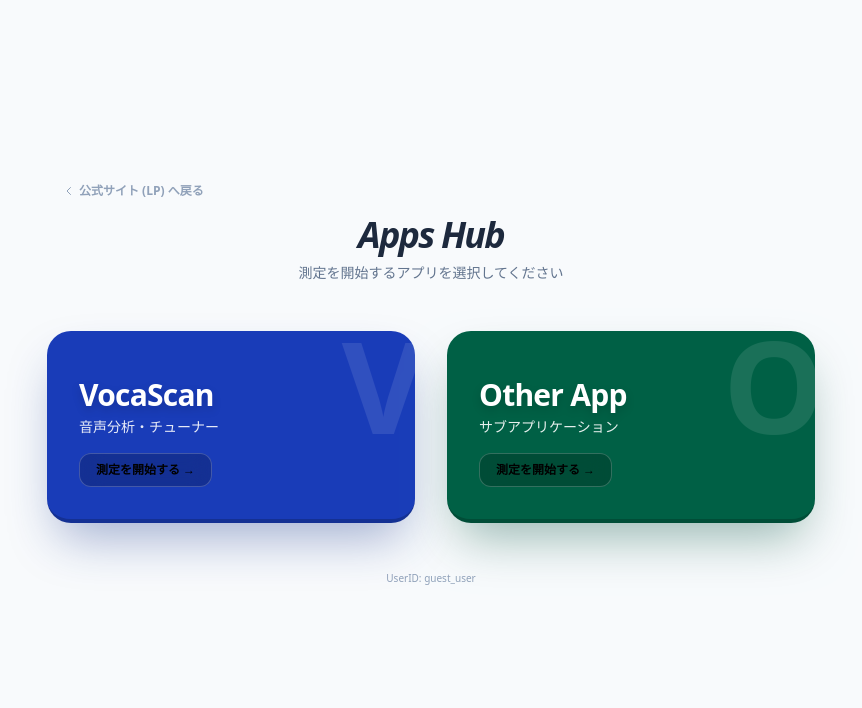
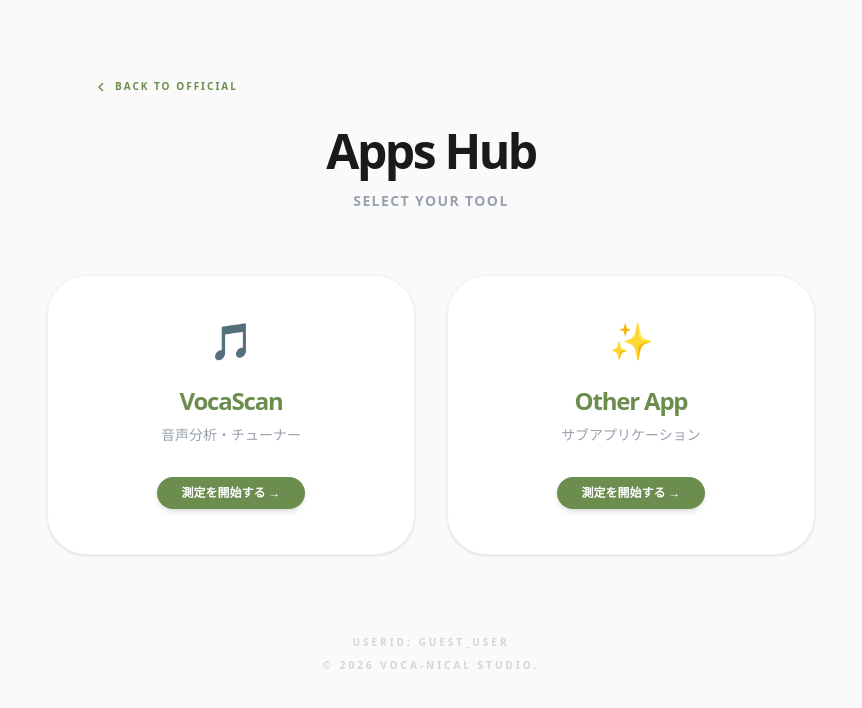
Before and after one commit to keijsclub48-cpu/apps-hub, a React (Vite) app: page / in a window 1280 px wide. Shown: the top 708 px of the page, without its empty margins (209-1071 px from the left). Built offline with nearby package versions, Linux system fonts and the light colour scheme.

Commit message:
change design to green

```diff
--- /dev/null
+++ b/src/pages/MenuPage - コピー.tsx
@@ -0,0 +1,132 @@
+import React, { useState, useEffect } from 'react';
+import { SessionController } from '../controllers/SessionController';
+
+const MenuPage: React.FC = () => {
+  // 遷移予定のURLを管理する状態
+  const [pendingUrl, setPendingUrl] = useState<string | null>(null);
+
+  // 1. 初期化Effect: ユーザーIDがなければ発行して保存
+  useEffect(() => {
+    const currentId = localStorage.getItem('hub_user_id');
+    if (!currentId) {
+      // ランダムなIDを生成（例: user_7a2f9b）
+      const newId = 'user_' + Math.random().toString(36).substring(2, 9);
+      SessionController.saveUserId(newId);
+      console.log('New UserID generated:', newId);
+    }
+  }, []);
+
+  // 2. 遷移実行Effect: pendingUrlがセットされたら実行
+  useEffect(() => {
+    if (pendingUrl) {
+      // 外部URLへの遷移を副作用（Effect）として実行
+      window.location.href = pendingUrl;
+    }
+  }, [pendingUrl]);
+
+  // 開発中（localhost）か本番（Vercel）かを判定
+  const isDev = import.meta.env.DEV;
+  const lpUrl = "https://www.voca-nical.com";
+
+  const apps = [
+    {
+      id: 'vocascan',
+      name: 'VocaScan',
+      // 本番はドメイン、ローカルは 5173（またはVocaScanのポート）
+      baseUrl: isDev ? 'http://localhost:5175' : 'https://scan.voca-nical.com',
+      desc: '音声分析・チューナー',
+      color: 'bg-blue-800 hover:bg-blue-900 shadow-blue-900/40'
+    },
+    {
+      id: 'other',
+      name: 'Other App',
+      // 本番はVercel URL、ローカルは 5174
+      baseUrl: isDev ? 'http://localhost:5174' : 'https://other-app.vercel.app',
+      desc: 'サブアプリケーション',
+      color: 'bg-emerald-800 hover:bg-emerald-900 shadow-emerald-900/40'
+    },
+  ];
+
+  const handleAppLaunch = (baseUrl: string) => {
+    // 遷移直前に新しいsessionIdを含んだURLを構築
+    const targetUrl = SessionController.buildAppUrl(baseUrl);
+    // 状態を更新（これにより2つ目のuseEffectがトリガーされる）
+    setPendingUrl(targetUrl);
+  };
+
+  return (
+    <div className="min-h-screen w-full bg-slate-50 flex flex-col items-center justify-center p-6 font-sans">
+<header className="mb-12 text-center relative w-full max-w-3xl">
+  {/* 左上に「LPに戻る」リンクを配置 */}
+  <div className="absolute -top-8 left-0 md:left-4">
+    <a
+      href={lpUrl}
+      className="flex items-center gap-1 text-xs font-bold text-slate-400 hover:text-slate-600 transition-colors"
+    >
+      <svg className="w-3 h-3" fill="none" stroke="currentColor" viewBox="0 0 24 24">
+        <path strokeLinecap="round" strokeLinejoin="round" strokeWidth={2} d="M15 19l-7-7 7-7" />
+      </svg>
+      公式サイト (LP) へ戻る
+    </a>
+  </div>
+
+  <h1 className="text-4xl font-black text-slate-800 mb-2 italic tracking-tighter">Apps Hub</h1>
+  <p className="text-slate-500 text-sm font-medium">測定を開始するアプリを選択してください</p>
+</header>
+
+      {/* --- ここから差し替え --- */}
+      <div className="grid grid-cols-1 md:grid-cols-2 gap-8 w-full max-w-3xl">
+        {apps.map((app) => (
+          <button
+            key={app.id}
+            onClick={() => handleAppLaunch(app.baseUrl)}
+            disabled={pendingUrl !== null}
+            className={`
+        ${app.color}
+        relative flex flex-col items-start justify-end p-8 rounded-3xl shadow-2xl
+        transition-all duration-300 transform
+        active:scale-95
+        ${pendingUrl ? 'opacity-50 cursor-not-allowed' : 'hover:-translate-y-2 hover:shadow-2xl cursor-pointer'}
+        h-48 w-full overflow-hidden border-b-4 border-black/20
+      `}
+          >
+            {/* 背景の大きな文字装飾 */}
+            <div className="absolute top-[-10px] right-[-10px] text-white/10 text-9xl font-black select-none pointer-events-none uppercase">
+              {app.name.charAt(0)}
+            </div>
+
+            <div className="relative z-10 w-full text-left">
+              <span className="text-3xl font-black block mb-1 tracking-tight text-white drop-shadow-lg">
+                {app.name}
+              </span>
+              <span className="text-white/90 text-sm font-medium block mb-4">
+                {app.desc}
+              </span>
+
+              <div className="flex items-center justify-between w-full">
+                <span className="bg-black/20 px-4 py-2 rounded-xl text-xs font-bold backdrop-blur-md border border-white/20">
+                  {pendingUrl && pendingUrl.includes(app.baseUrl) ? (
+                    <span className="flex items-center gap-2">
+                      <span className="animate-spin inline-block w-3 h-3 border-2 border-white border-t-transparent rounded-full"></span>
+                      起動中...
+                    </span>
+                  ) : (
+                    '測定を開始する →'
+                  )}
+                </span>
+              </div>
+            </div>
+          </button>
+        ))}
+      </div>
+      {/* --- ここまで差し替え --- */}
+
+      {/* デバッグ用：現在のUserID表示（開発完了したら消してOK） */}
+      <footer className="mt-12 text-[10px] text-slate-400">
+        UserID: {SessionController.getUserId()}
+      </footer>
+    </div>
+  );
+};
+
+export default MenuPage;
--- a/src/pages/MenuPage.tsx
+++ b/src/pages/MenuPage.tsx
@@ -2,29 +2,22 @@ import React, { useState, useEffect } from 'react';
 import { SessionController } from '../controllers/SessionController';
 
 const MenuPage: React.FC = () => {
-  // 遷移予定のURLを管理する状態
   const [pendingUrl, setPendingUrl] = useState<string | null>(null);
 
-  // 1. 初期化Effect: ユーザーIDがなければ発行して保存
   useEffect(() => {
     const currentId = localStorage.getItem('hub_user_id');
     if (!currentId) {
-      // ランダムなIDを生成（例: user_7a2f9b）
       const newId = 'user_' + Math.random().toString(36).substring(2, 9);
       SessionController.saveUserId(newId);
-      console.log('New UserID generated:', newId);
     }
   }, []);
 
-  // 2. 遷移実行Effect: pendingUrlがセットされたら実行
   useEffect(() => {
     if (pendingUrl) {
-      // 外部URLへの遷移を副作用（Effect）として実行
       window.location.href = pendingUrl;
     }
   }, [pendingUrl]);
 
-  // 開発中（localhost）か本番（Vercel）かを判定
   const isDev = import.meta.env.DEV;
   const lpUrl = "https://www.voca-nical.com";
 
@@ -32,49 +25,51 @@ const MenuPage: React.FC = () => {
     {
       id: 'vocascan',
       name: 'VocaScan',
-      // 本番はドメイン、ローカルは 5173（またはVocaScanのポート）
       baseUrl: isDev ? 'http://localhost:5175' : 'https://scan.voca-nical.com',
       desc: '音声分析・チューナー',
-      color: 'bg-blue-800 hover:bg-blue-900 shadow-blue-900/40'
+      emoji: '🎵',
+      color: 'bg-white border-gray-100 hover:border-[#6b8e4e]/30'
     },
     {
       id: 'other',
       name: 'Other App',
-      // 本番はVercel URL、ローカルは 5174
       baseUrl: isDev ? 'http://localhost:5174' : 'https://other-app.vercel.app',
       desc: 'サブアプリケーション',
-      color: 'bg-emerald-800 hover:bg-emerald-900 shadow-emerald-900/40'
+      emoji: '✨',
+      color: 'bg-white border-gray-100 hover:border-[#6b8e4e]/30'
     },
   ];
 
   const handleAppLaunch = (baseUrl: string) => {
-    // 遷移直前に新しいsessionIdを含んだURLを構築
     const targetUrl = SessionController.buildAppUrl(baseUrl);
-    // 状態を更新（これにより2つ目のuseEffectがトリガーされる）
     setPendingUrl(targetUrl);
   };
 
   return (
-    <div className="min-h-screen w-full bg-slate-50 flex flex-col items-center justify-center p-6 font-sans">
-<header className="mb-12 text-center relative w-full max-w-3xl">
-  {/* 左上に「LPに戻る」リンクを配置 */}
-  <div className="absolute -top-8 left-0 md:left-4">
+    <div className="min-h-screen w-full bg-[#fafafa] text-[#1a1a1a] flex flex-col items-center justify-center p-6 font-sans antialiased">
+      <header className="mb-16 text-center relative w-full max-w-2xl">
+        {/* 左上に「LPに戻る」リンク */}
+        <div className="absolute -top-12 left-0 md:left-0">
           <a
             href={lpUrl}
-      className="flex items-center gap-1 text-xs font-bold text-slate-400 hover:text-slate-600 transition-colors"
+            className="flex items-center gap-2 text-[10px] font-bold uppercase tracking-[0.2em] text-[#6b8e4e] hover:opacity-70 transition-all"
           >
             <svg className="w-3 h-3" fill="none" stroke="currentColor" viewBox="0 0 24 24">
-        <path strokeLinecap="round" strokeLinejoin="round" strokeWidth={2} d="M15 19l-7-7 7-7" />
+              <path strokeLinecap="round" strokeLinejoin="round" strokeWidth={3} d="M15 19l-7-7 7-7" />
             </svg>
-      公式サイト (LP) へ戻る
+            Back to Official
           </a>
         </div>
 
-  <h1 className="text-4xl font-black text-slate-800 mb-2 italic tracking-tighter">Apps Hub</h1>
-  <p className="text-slate-500 text-sm font-medium">測定を開始するアプリを選択してください</p>
+        <h1 className="text-4xl md:text-5xl font-black tracking-tighter mb-4 text-[#1a1a1a]">
+          Apps Hub
+        </h1>
+        <p className="text-gray-400 text-sm font-bold uppercase tracking-widest">
+          Select Your Tool
+        </p>
       </header>
 
-      {/* --- ここから差し替え --- */}
+      {/* カードグリッド */}
       <div className="grid grid-cols-1 md:grid-cols-2 gap-8 w-full max-w-3xl">
         {apps.map((app) => (
           <button
@@ -83,47 +78,47 @@ const MenuPage: React.FC = () => {
             disabled={pendingUrl !== null}
             className={`
               ${app.color}
-        relative flex flex-col items-start justify-end p-8 rounded-3xl shadow-2xl
-        transition-all duration-300 transform
-        active:scale-95
-        ${pendingUrl ? 'opacity-50 cursor-not-allowed' : 'hover:-translate-y-2 hover:shadow-2xl cursor-pointer'}
-        h-48 w-full overflow-hidden border-b-4 border-black/20
+              group relative flex flex-col items-center justify-center p-10 rounded-[2.5rem]
+              border shadow-sm transition-all duration-500
+              ${pendingUrl ? 'opacity-50 cursor-not-allowed' : 'hover:-translate-y-2 hover:shadow-xl cursor-pointer'}
+              min-h-[280px] w-full overflow-hidden
             `}
           >
-            {/* 背景の大きな文字装飾 */}
-            <div className="absolute top-[-10px] right-[-10px] text-white/10 text-9xl font-black select-none pointer-events-none uppercase">
-              {app.name.charAt(0)}
+            {/* 絵文字アイコン */}
+            <div className="text-4xl mb-6 transform group-hover:scale-110 transition-transform duration-500">
+              {app.emoji}
             </div>
 
-            <div className="relative z-10 w-full text-left">
-              <span className="text-3xl font-black block mb-1 tracking-tight text-white drop-shadow-lg">
+            <div className="text-center">
+              <span className="text-2xl font-black block mb-2 tracking-tighter text-[#6b8e4e]">
                 {app.name}
               </span>
-              <span className="text-white/90 text-sm font-medium block mb-4">
+              <span className="text-gray-400 text-sm font-medium block mb-8">
                 {app.desc}
               </span>
 
-              <div className="flex items-center justify-between w-full">
-                <span className="bg-black/20 px-4 py-2 rounded-xl text-xs font-bold backdrop-blur-md border border-white/20">
+              <div className="inline-block bg-[#6b8e4e] text-white px-6 py-2 rounded-full text-xs font-bold shadow-md group-hover:bg-[#5a7a42] transition-colors">
                 {pendingUrl && pendingUrl.includes(app.baseUrl) ? (
                   <span className="flex items-center gap-2">
                     <span className="animate-spin inline-block w-3 h-3 border-2 border-white border-t-transparent rounded-full"></span>
-                      起動中...
+                    Starting...
                   </span>
                 ) : (
                   '測定を開始する →'
                 )}
-                </span>
               </div>
             </div>
           </button>
         ))}
       </div>
-      {/* --- ここまで差し替え --- */}
 
-      {/* デバッグ用：現在のUserID表示（開発完了したら消してOK） */}
-      <footer className="mt-12 text-[10px] text-slate-400">
+      <footer className="mt-20 text-center">
+        <p className="text-[10px] text-gray-300 font-bold uppercase tracking-[0.3em]">
           UserID: {SessionController.getUserId()}
+        </p>
+        <p className="text-[10px] text-gray-300 font-bold uppercase tracking-[0.3em] mt-2">
+          &copy; 2026 Voca-nical studio.
+        </p>
       </footer>
     </div>
   );
```
Lines whose indentation alone changed are shown as unchanged.
